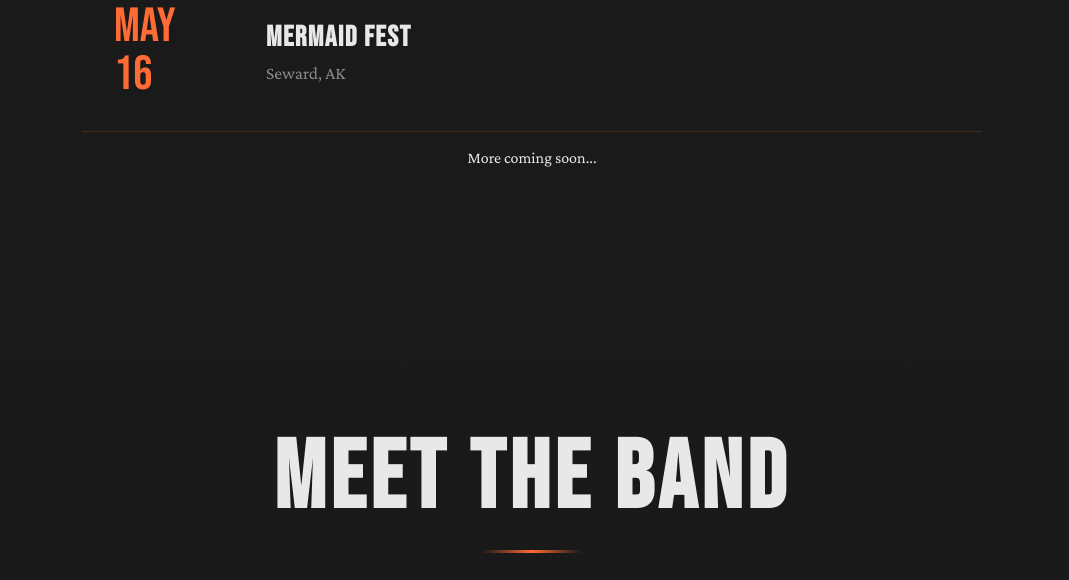
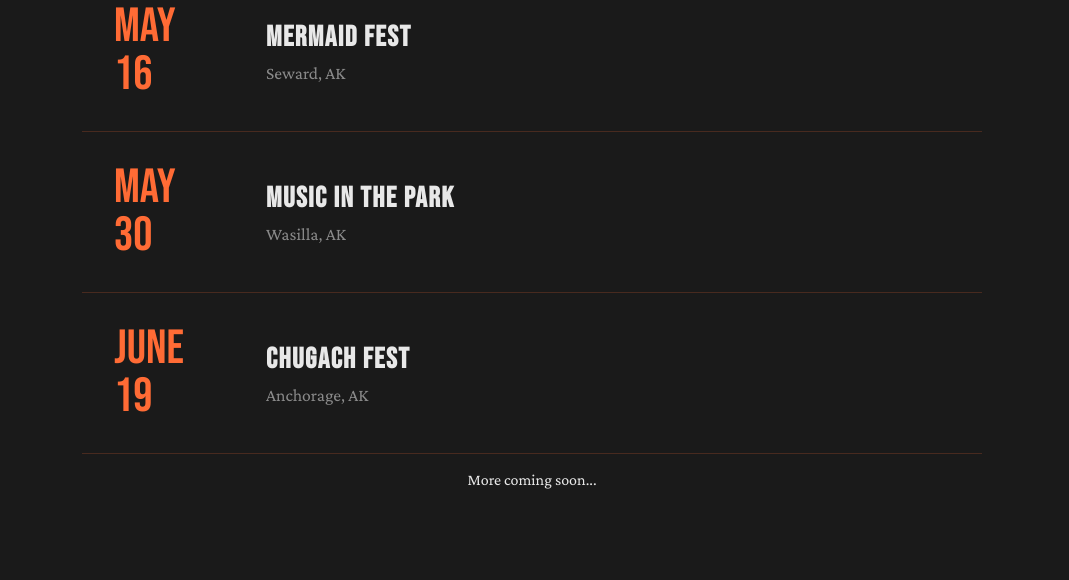
Before and after one commit to hellerbenjamin/raisedbyelephants.com, a plain HTML site: page index.html in a window 1280 px wide. Shown: the part 2630-3210 px from the top of the page, without its empty margins (108-1177 px from the left). Drawn offline with nearby package versions, Linux system fonts and the light colour scheme.

Commit message:
show dates

```diff
--- a/index.html
+++ b/index.html
@@ -788,6 +788,24 @@
                     <p>Seward, AK</p>
                 </div>
             </div>
+            <div class="show">
+                <div class="show-date">
+                    MAY<br>30
+                </div>
+                <div class="show-details">
+                    <h4>Music in the Park</h4>
+                    <p>Wasilla, AK</p>
+                </div>
+            </div>
+            <div class="show">
+                <div class="show-date">
+                    June<br>19
+                </div>
+                <div class="show-details">
+                    <h4>Chugach Fest</h4>
+                    <p>Anchorage, AK</p>
+                </div>
+            </div>
             <div>
                 <br>
                 <p style="text-align: center">More coming soon...</p>
```
